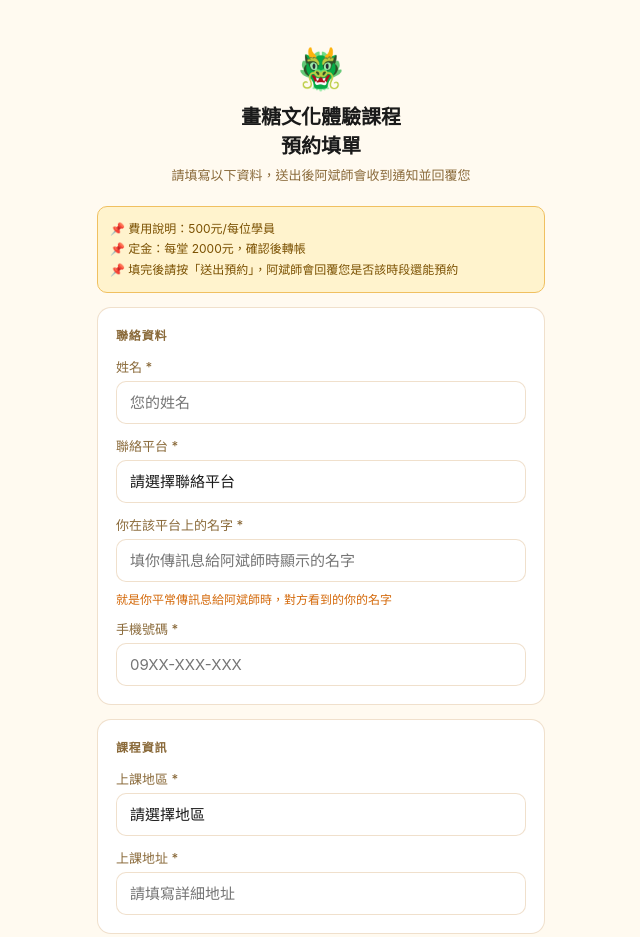
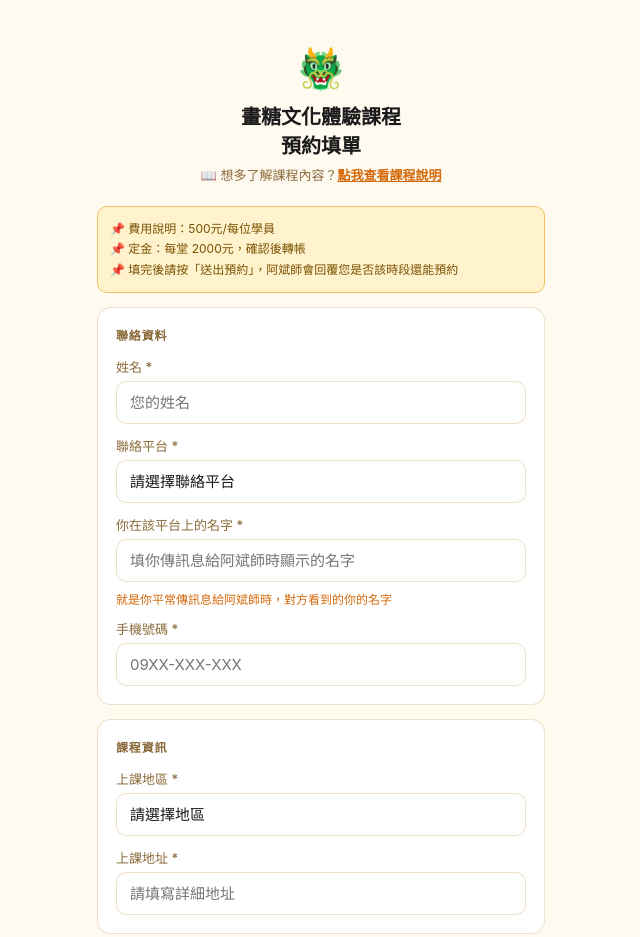
Before and after one commit to selan6695/sugar-form, a plain HTML site: page index.html in a window 1280 px wide. Shown: the top 937 px of the page, without its empty margins (319-959 px from the left). Drawn offline with nearby package versions, Linux system fonts and the light colour scheme.

Commit message:
Update index.html

```diff
--- a/index.html
+++ b/index.html
@@ -49,7 +49,7 @@ html,body{background:var(--bg);font-family:-apple-system,BlinkMacSystemFont,'Pin
   <div class="header">
     <div class="icon">🐲</div>
     <h1>畫糖文化體驗課程<br>預約填單</h1>
-    <p>請填寫以下資料，送出後阿斌師會收到通知並回覆您</p>
+    <p>📖 想多了解課程內容？<a href="https://docs.google.com/forms/d/e/1FAIpQLSeE0CN9jOkgtLIsr6vJVnyev8Xii6XLKsaPMy7AzBUssmFOdA/viewform" target="_blank" style="color:#D4690A;font-weight:600">點我查看課程說明</a></p>
   </div>
 
   <div class="notice">
```
